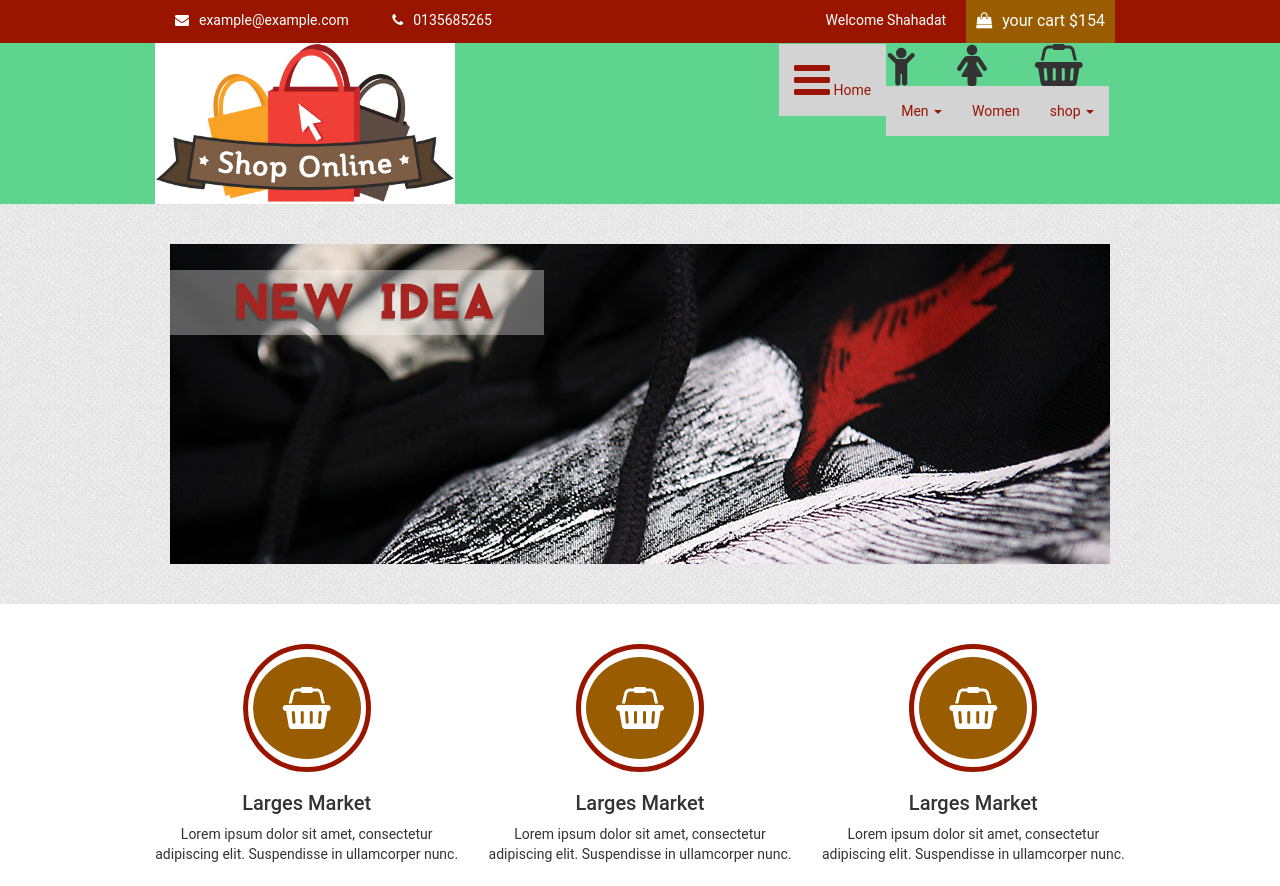
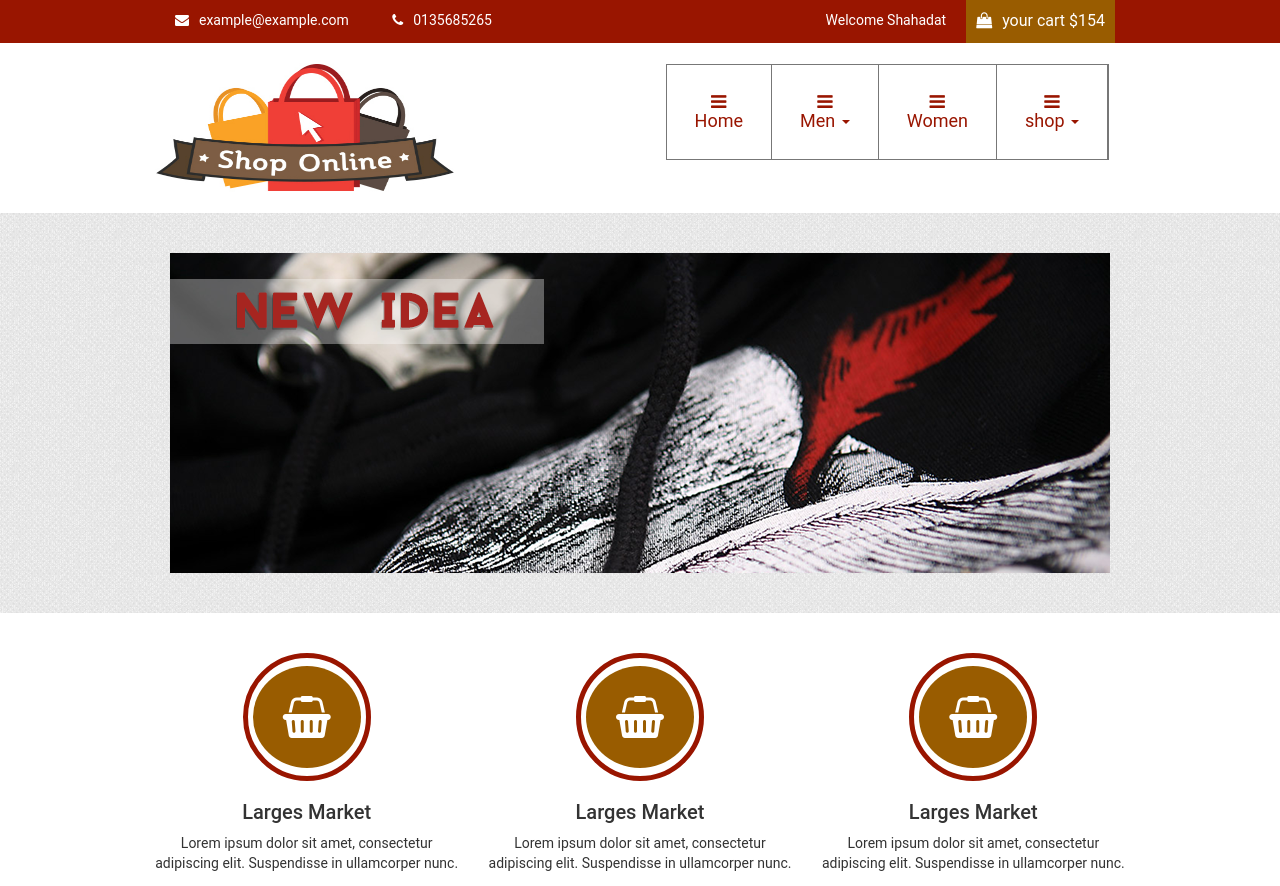
Before and after one commit to mshossain110/ngSupershop, a website: page app/index.html in a window 1280 px wide. Shown: the top 886 px of the page. Drawn offline with nearby package versions, Linux system fonts and the light colour scheme; some packages are replaced by stand-ins of ours; files that its build step writes are made by us from their sources.

Commit message:
mega menu boder

```diff
--- a/app/index.html
+++ b/app/index.html
@@ -49,11 +49,11 @@
                     <div class="collapse navbar-collapse js-navbar-collapse">
                         <ul class="nav navbar-nav pull-right">
                             <li>
-                             <a href=""> <span class="fa fa-bars fa-3x"></span> Home</a>
+                             <a href=""> <span class="fa fa-bars"></span> Home</a>
                             </li>
                             <li class="dropdown mega-dropdown">
-                                <i class="fa fa-child fa-3x"></i>
-                                <a href="#" class="dropdown-toggle" data-toggle="dropdown">Men <span class="caret"></span></a>
+
+                                <a href="#" class="dropdown-toggle" data-toggle="dropdown"><span class="fa fa-bars"></span>Men <span class="caret"></span></a>
                                 <ul class="dropdown-menu mega-dropdown-menu ">
                                     <li class="col-sm-4">
                                         <ul>
@@ -137,12 +137,12 @@
                                 </ul>
                             </li>
                             <li class="women">
-                              <i class="fa fa-female fa-3x"></i>
-                                <a href="#" class="">Women</a>
+
+                                <a href="#" class=""><span class="fa fa-bars"></span>Women</a>
                             </li>
                             <li class="dropdown">
-                              <i class="fa fa-shopping-basket fa-3x"></i>
-                                <a href="#" class="dropdown-toggle" data-toggle="dropdown" role="button" aria-expanded="false">shop <span class="caret"></span></a>
+
+                                <a href="#" class="dropdown-toggle" data-toggle="dropdown" role="button" aria-expanded="false"><span class="fa fa-bars"></span>shop <span class="caret"></span></a>
                                 <ul class="dropdown-menu" role="menu">
                                     <li><a href="#">Action</a>
                                     </li>
--- a/app/styles/main.css
+++ b/app/styles/main.css
@@ -61,21 +61,37 @@ section.header-top {
 }
 
 /*logo bar-----------------------------*/
-section.logo-bar{
-  margin-bottom:20px;
-}
-.logo {
-  text-align: center;
-}
+
 #logo img {
   width: 300px;
+  height: 130px;
 }
 /*mainmenu-----------------------------*/
 section.menu-bar {
-  background: #5fd48f none repeat scroll 0 0;
+ margin: 20px 0px;
 
 }#mainmenu li > a {
   padding: 20px 60px;
+}
+.mega-dropdown .dropdown-menu {
+  left: -400px;
+  min-width: 625px;
+}
+.dropdown-menu{
+  left: auto;
+  right: 0px !important;
+
+}
+.main_menu ul a span.fa {
+  display: block;
+  text-align: center;
+}.nav li a {
+  background: transparent none repeat scroll 0 0;
+  border-right: 1px solid #777;
+  font-size: 18px;
+  padding: 28px;
+}.main_menu .nav {
+  border: 1px solid #777;
 }
 /*footer-----------------------------*/
 section.fooret-caontainer {
```
